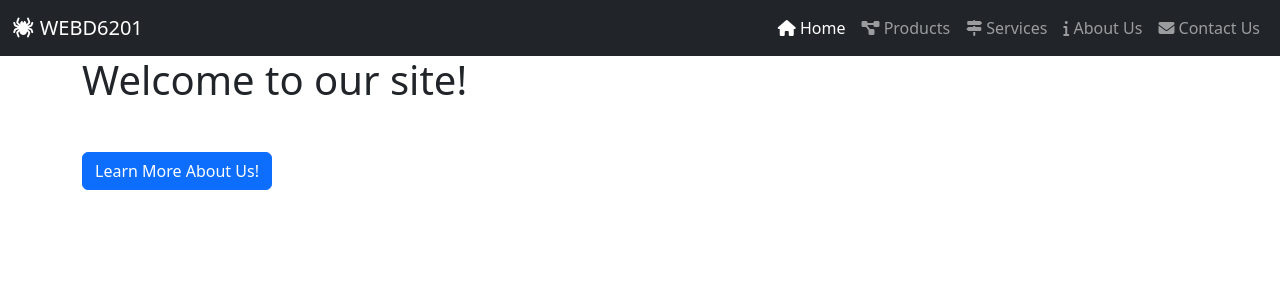
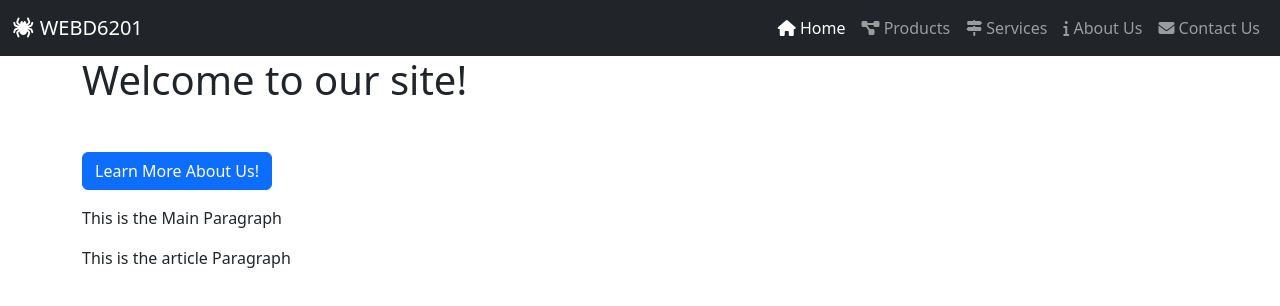
Before and after one commit to EdenBoychyn1/EdenBoychyn.github.io, a website: page index.html in a window 1280 px wide. Drawn offline with nearby package versions, Linux system fonts and the light colour scheme.

Commit message:
added updated ICE 2

```diff
--- a/Scripts/app.js
+++ b/Scripts/app.js
@@ -13,6 +13,40 @@
         {
             location.href = "about.html";
         });
+
+        // Step 1 - Get a refernence to an entry point(s) (insertion/deleteion)
+        let MainContent = document.getElementsByTagName("main")[0];
+        let DocumentBody = document.body;
+        // Step 2 - Create a HTML Elemenet in Memory
+        let MainParagraph = document.createElement("p");
+        let Article = document.createElement("article");
+        let ArticleParagraph = `<p id="ArticleParagraph" class="mt-3"> This is the article Paragraph</p>`;
+
+        // Step 3 - Configure new Element
+        MainParagraph.setAttribute("id", "MainParagraph");
+        MainParagraph.setAttribute("class", "mt-3");
+        let FirstString = "This is";
+        //MainParagraph.textContent = "This is the Main Paragraph";
+        let SecondString = `${FirstString} the Main Paragraph`;
+        MainParagraph.textContent = SecondString;
+        Article.setAttribute("class", "container");
+
+        // Step 4 - Perrform insertion / deletion
+
+        // Example mof Insert After (append)
+        MainContent.appendChild(MainParagraph);
+        Article.innerHTML = ArticleParagraph;
+        DocumentBody.appendChild(Article);
+
+
+        // example of insert before
+        //MainContent.before(MainParagraph);
+
+        // Example of deletion
+        //document.getElementById("AboutUsButton").remove();
+        //AboutUsButton.remove();
+
+        // ES6 AND HTML5 => Template Strings => "Super Strings"
     }
 
     function DisplayProductsPage()
--- a/index.html
+++ b/index.html
@@ -40,10 +40,11 @@
             </div>
           </nav>
     </header>
-    <div class="container">
+
+    <main class="container">
         <h1 class="mb-5">Welcome to our site!</h1>
         <button id="AboutUsButton" class="btn btn-primary">Learn More About Us!</button>
-    </div>
+    </main>
 
 
     <!-- Scripting Section-->
```
